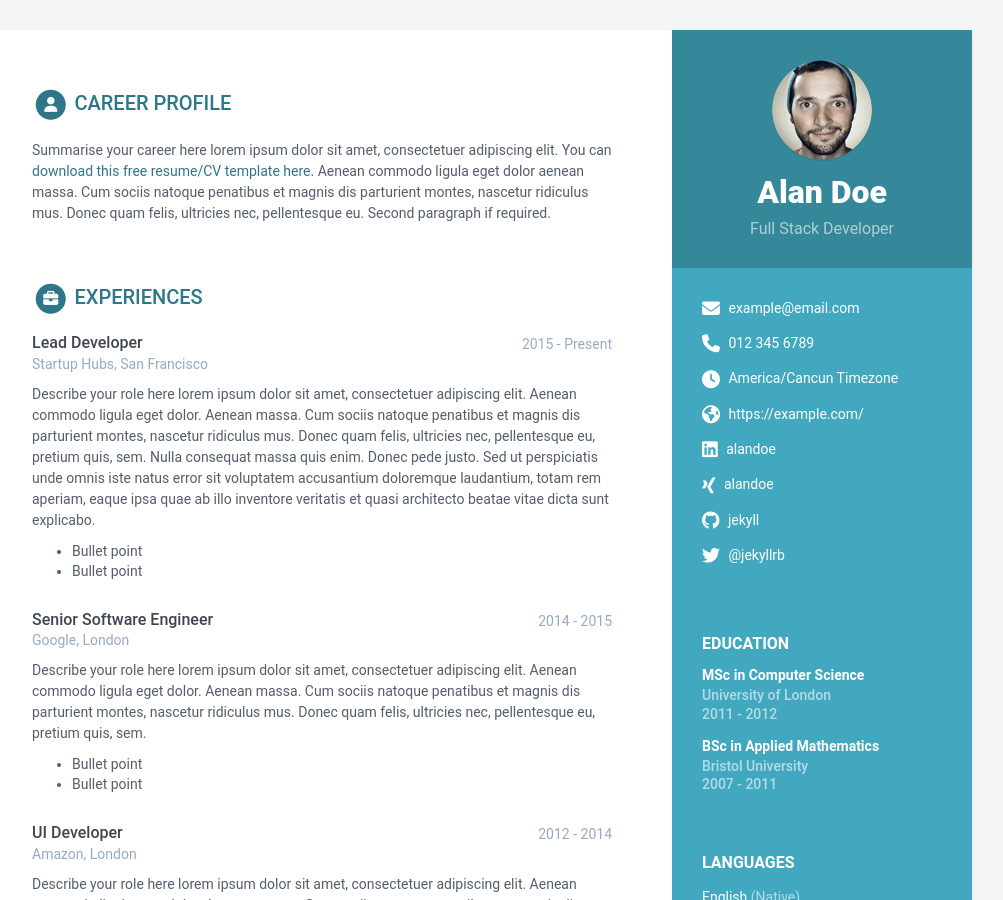
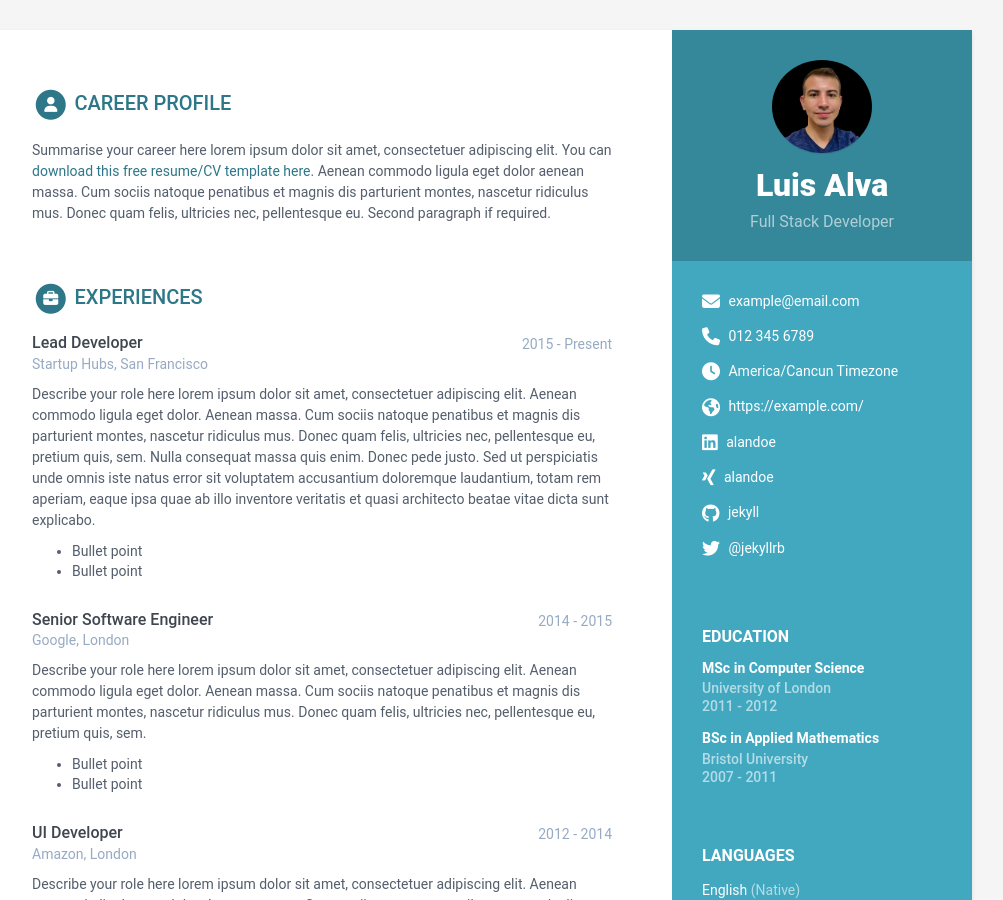
Before and after one commit to cresl1/Online-CV, a Jekyll site: the page built from index.html, in a window 1280 px wide and 900 px high. Shown: the whole window, without its empty margins (168-1171 px from the left). Built offline with Jekyll 4.4.1, drawn with Linux system fonts in a browser that asks for light colours.

Commit message:
data update

```diff
--- a/_data/data.yml
+++ b/_data/data.yml
@@ -8,7 +8,7 @@ sidebar:
     education: True # set to False if you want education in main section instead of in sidebar
 
     # Profile information
-    name: Alan Doe
+    name: Luis Alva
     tagline: Full Stack Developer
     avatar: profile.png  #place a 100x100 picture inside /assets/images/ folder and provide the name of the file below
 
```
Also changed, not shown: assets/images/profile.png.
